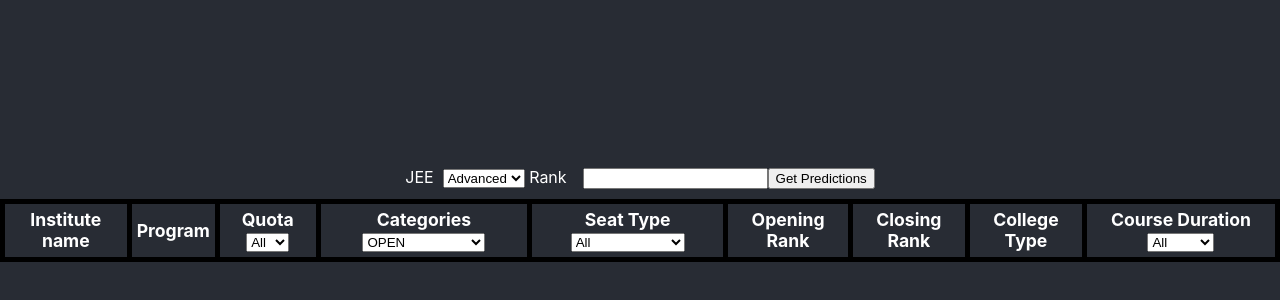
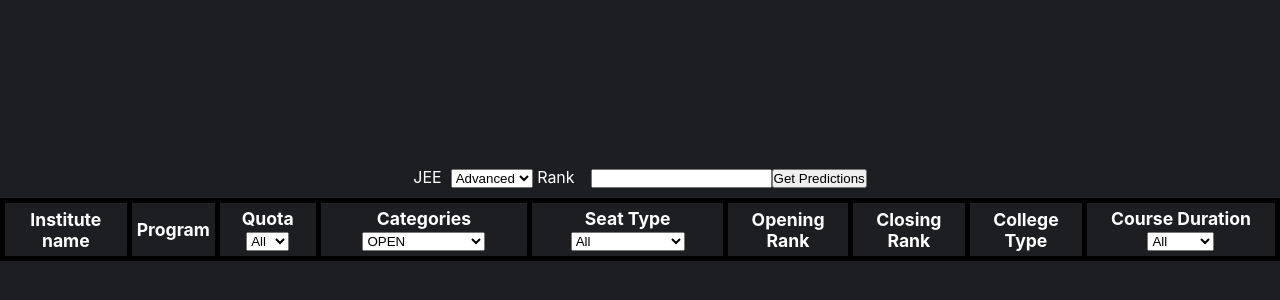
Before and after one commit to 2AMDevs/no-bs-college-predictor, a React (Create React App) app: page / in a window 1280 px wide. Shown: the part 186-486 px from the top of the page. Built offline with nearby package versions, Linux system fonts and the light colour scheme.

Commit message:
add color scheme

```diff
--- a/src/App.css
+++ b/src/App.css
@@ -1,5 +1,5 @@
 html {
-  background-color: #282c34;
+  background-color: var(--dark);
   min-height: 100vh;
   display: flex;
   flex-direction: column;
--- a/src/App.js
+++ b/src/App.js
@@ -4,7 +4,7 @@ import CollegePredictor from './components/CollegePredictor/CollegePredictor';
 
 const App = () => (
   <div className="App">
-      <CollegePredictor />
+    <CollegePredictor />
   </div>
 );
 
--- a/src/index.css
+++ b/src/index.css
@@ -1,3 +1,16 @@
+:root {
+  --yellow: #feda6a;
+  --silver: #d4d4dc;
+  --gray: #393f4d;
+  --dark: #1d1e22;
+}
+
+* {
+  margin: 0;
+  padding: 0;
+  box-sizing: border-box;
+}
+
 body {
   margin: 0;
   font-family: -apple-system, BlinkMacSystemFont, 'Segoe UI', 'Roboto', 'Oxygen',
```
